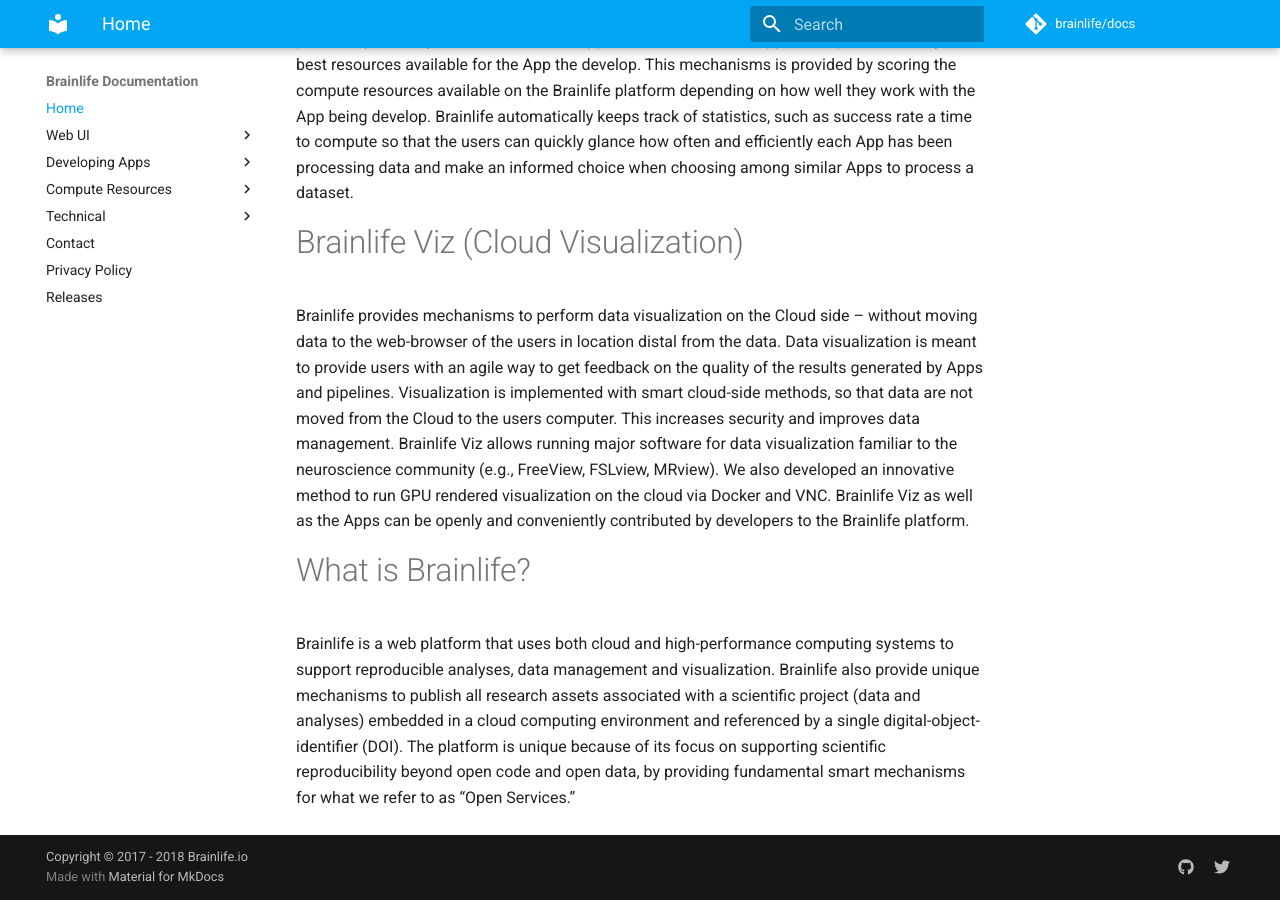
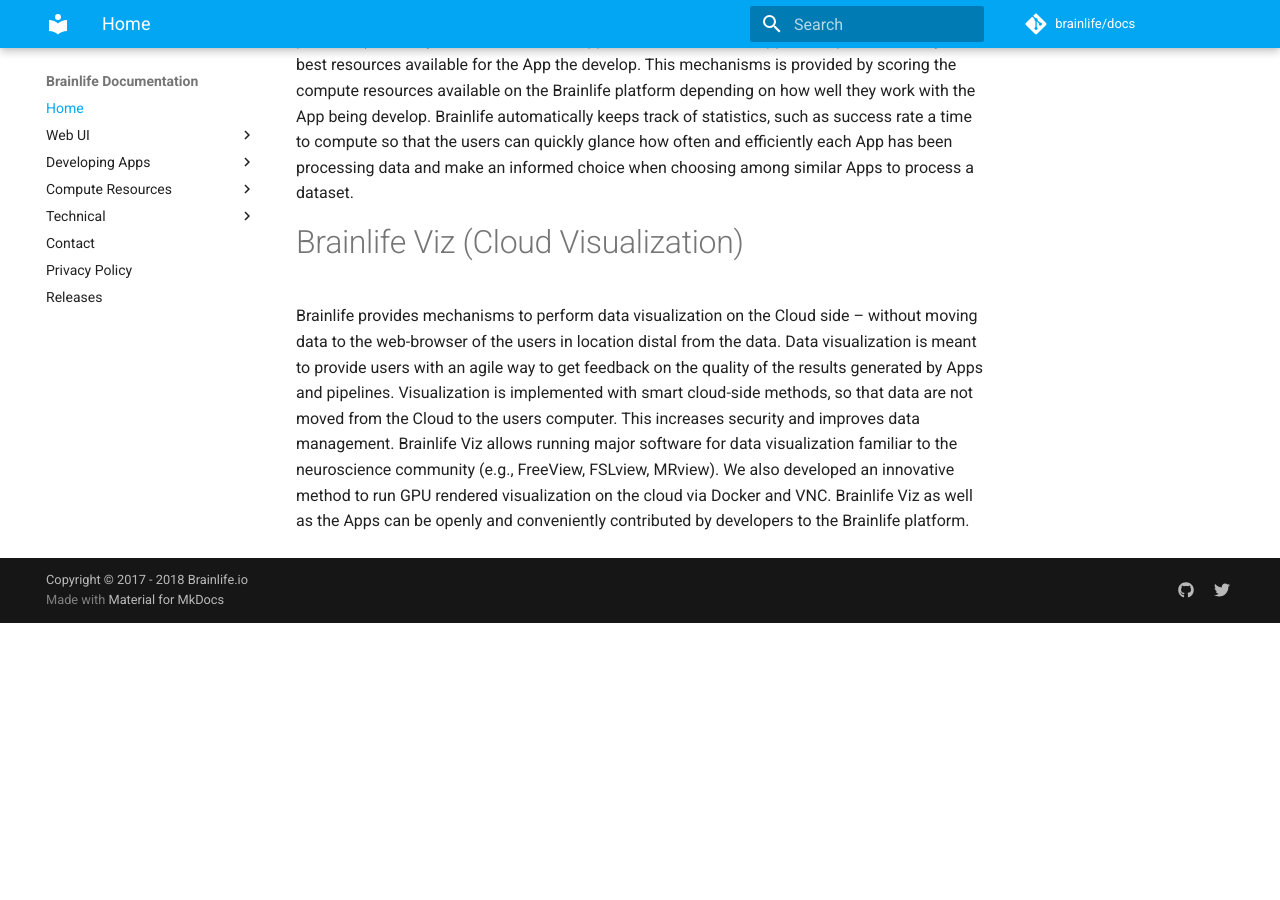
Before and after one commit to brainlife/docs, an MkDocs documentation site: the page built from docs/index.md, in a window 1280 px wide and 900 px high, scrolled down 1527 px. Built offline with MkDocs 1.6.1 and Material for MkDocs 9.7.7, drawn with Linux system fonts in a browser that asks for light colours; comment, search, counter and statistics services are not loaded; after the commit the page ends 2150 px from its top, so only the background shows below that.

Commit message:
removed another paragraph from index

```diff
--- a/docs/index.md
+++ b/docs/index.md
@@ -21,7 +21,3 @@
 # Brainlife Viz (Cloud Visualization)
 
 Brainlife provides mechanisms to perform data visualization on the Cloud side – without moving data to the web-browser of the users in location distal from the data. Data visualization is meant to provide users with an agile way to get feedback on the quality of the results generated by Apps and pipelines. Visualization is implemented with smart cloud-side methods, so that data are not moved from the Cloud to the users computer. This increases security and improves data management. Brainlife Viz allows running major software for data visualization familiar to the neuroscience community (e.g., FreeView, FSLview, MRview). We also developed an innovative method to run GPU rendered visualization on the cloud via Docker and VNC. Brainlife Viz as well as the Apps can be openly and conveniently contributed by developers to the Brainlife platform.
-
-# What is Brainlife?
-
-Brainlife is a web platform that uses both cloud and high-performance computing systems to support reproducible analyses, data management and visualization. Brainlife also provide unique mechanisms to publish all research assets associated with a scientific project (data and analyses) embedded in a cloud computing environment and referenced by a single digital-object-identifier (DOI). The platform is unique because of its focus on supporting scientific reproducibility beyond open code and open data, by providing fundamental smart mechanisms for what we refer to as “Open Services.”
```
